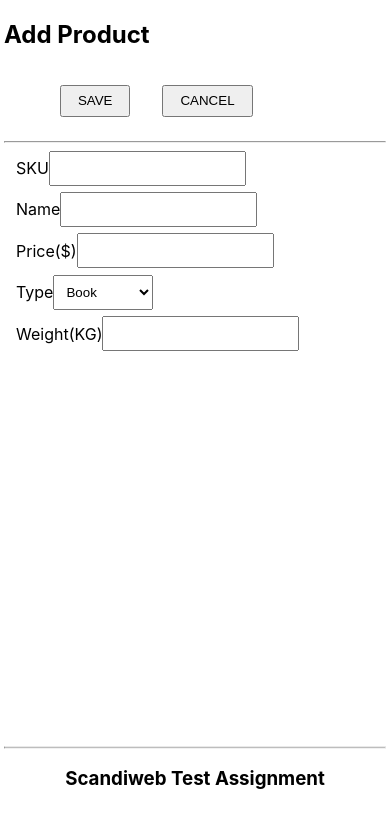
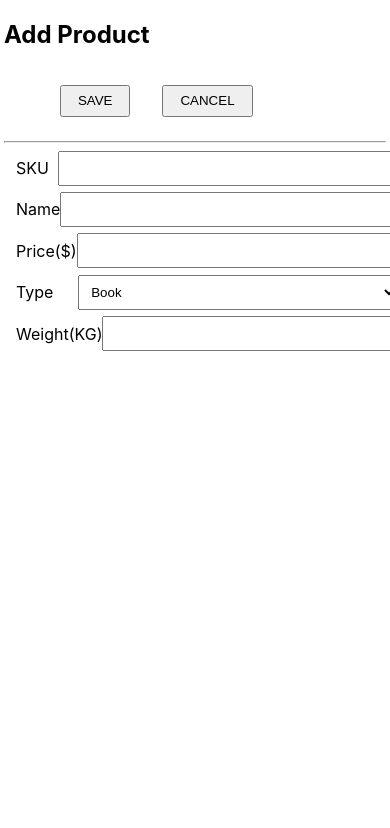
Before and after one commit to Chris-code240/scandiweb_test, a React (Create React App) app: page /add in a window 390 px wide. Shown: the top 828 px of the page. Built offline with nearby package versions, Linux system fonts and the light colour scheme.

Commit message:
media query

```diff
--- a/src/App.css
+++ b/src/App.css
@@ -46,9 +46,6 @@ button{
   padding: .4rem 1rem;
 }
 
-form{
-
-}
 .input-wrapper{
   width: 35vw;
   display: flex;
@@ -65,6 +62,7 @@ form input, select{
 }
 
 .footer{
+  display: block;
   background-color: white;
   position: fixed;
   bottom: 0;
@@ -82,3 +80,13 @@ header{
   background-color: white;
   z-index: 10;
 }
+
+@media only screen and (max-width: 600px) {
+  .footer {
+
+    display: none;
+  }
+  .input-wrapper{
+    width: 98vw;
+  }
+}
```
